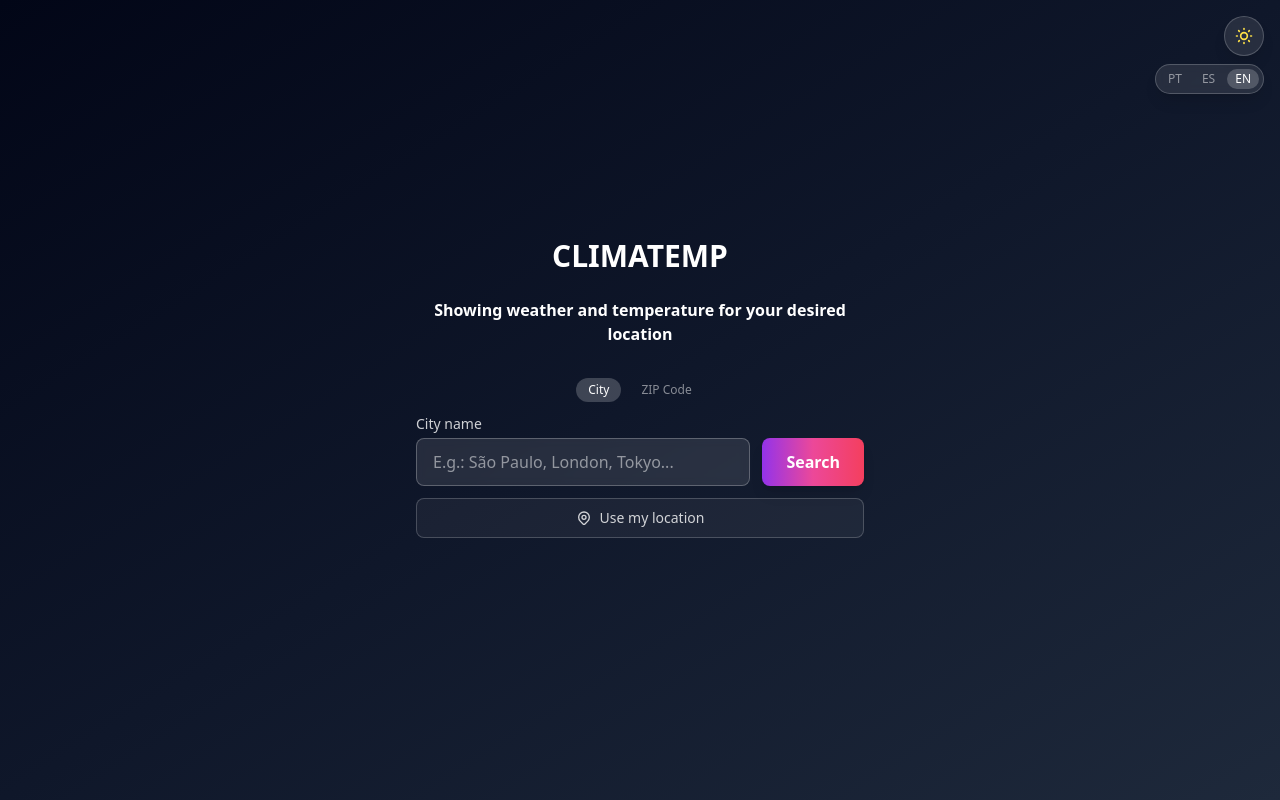
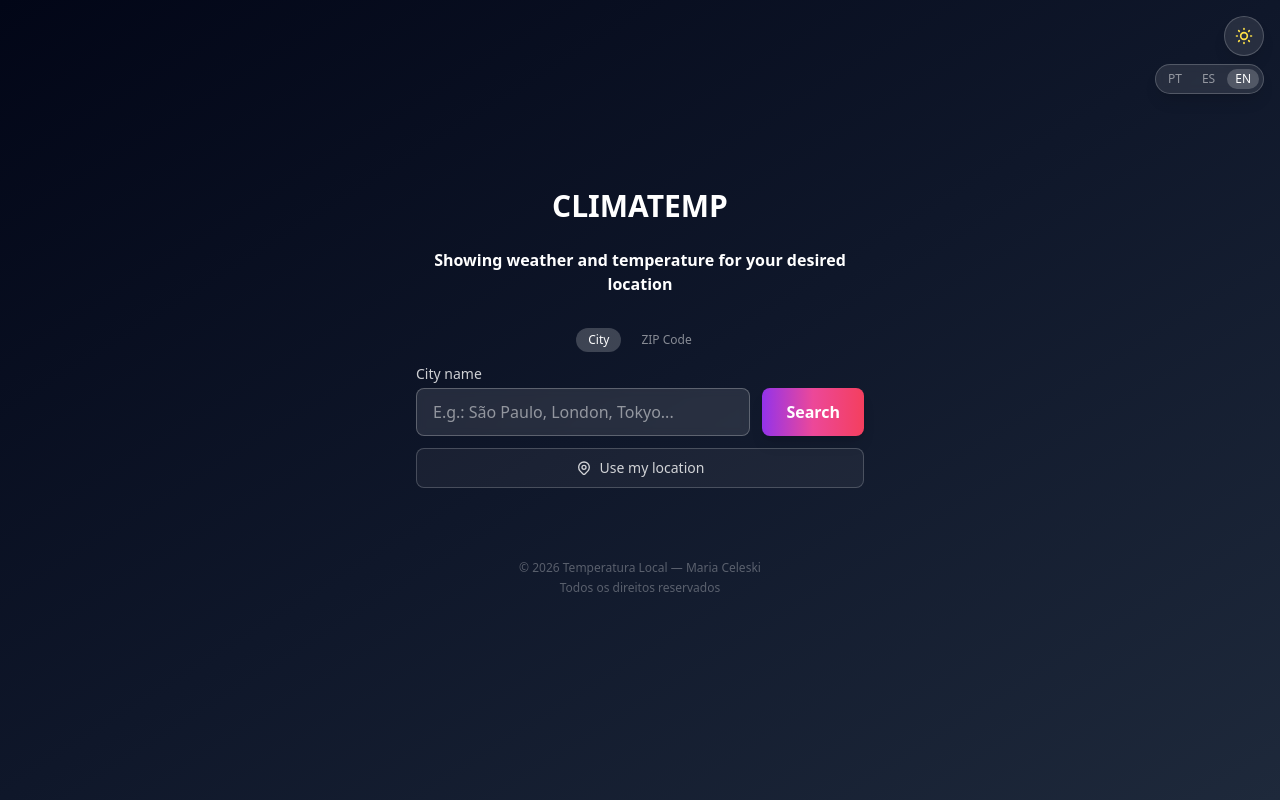
Before and after one commit to MariaCeleski/tempo-clima, a React (Vite) app in the folder temperatura-local-react/: page / in a window 1280 px wide. Built offline with nearby package versions, Linux system fonts and the light colour scheme; no server answers.

Commit message:
feat: add copyright footer
- Add footer with dynamic year and author name
- Styled subtly to not distract from main content
- Supports light/dark themes

```diff
--- a/temperatura-local-react/src/App.tsx
+++ b/temperatura-local-react/src/App.tsx
@@ -416,6 +416,11 @@ function App() {
             )}
           </div>
         </div>
+
+        <footer className="mt-12 pb-4 text-center text-xs text-slate-400 dark:text-white/30">
+          <p>© {new Date().getFullYear()} Temperatura Local — Maria Celeski</p>
+          <p className="mt-1">Todos os direitos reservados</p>
+        </footer>
       </main>
     </div>
   );
```
